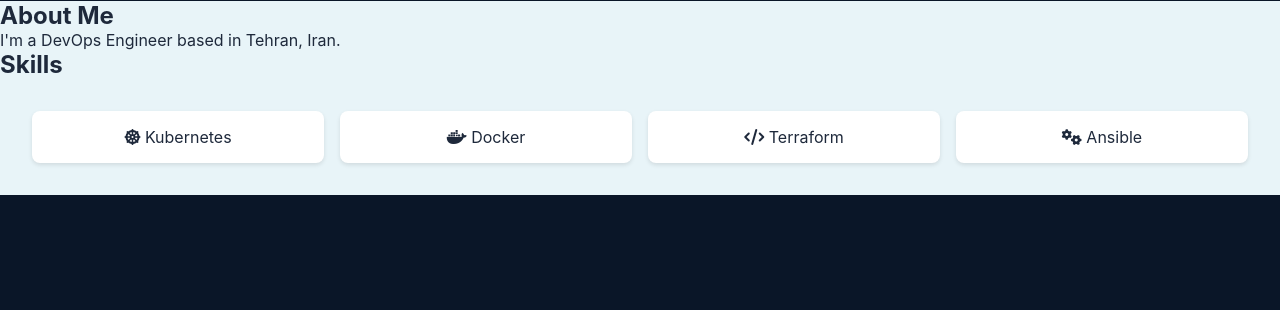
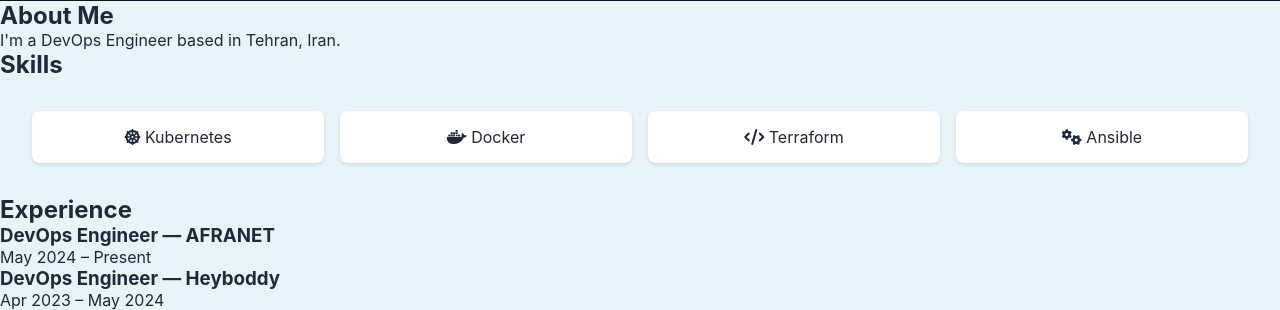
Before and after one commit to miaad-akbari/portfolio-flask, a Python web app: template templates/index.html in a window 1280 px wide. Shown: the part 799-1109 px from the top of the page. Before the commit the page ends 994 px from the top, so only its background shows below. Run offline with Jinja, Linux system fonts and the light colour scheme; the template is opened without the code that fills it, so the values that code supplies are empty.

Commit message:
Add experience section with timeline

```diff
--- a/templates/index.html
+++ b/templates/index.html
@@ -48,5 +48,18 @@
             <div class="skill-card"><i class="fas fa-cogs"></i> Ansible</div>
         </div>
     </section>
+    <section id="experience">
+        <h2>Experience</h2>
+        <div class="timeline">
+            <div class="timeline-item">
+                <h3>DevOps Engineer — AFRANET</h3>
+                <p>May 2024 – Present</p>
+            </div>
+            <div class="timeline-item">
+                <h3>DevOps Engineer — Heyboddy</h3>
+                <p>Apr 2023 – May 2024</p>
+            </div>
+        </div>
+    </section>
 </body>
 </html>
```
